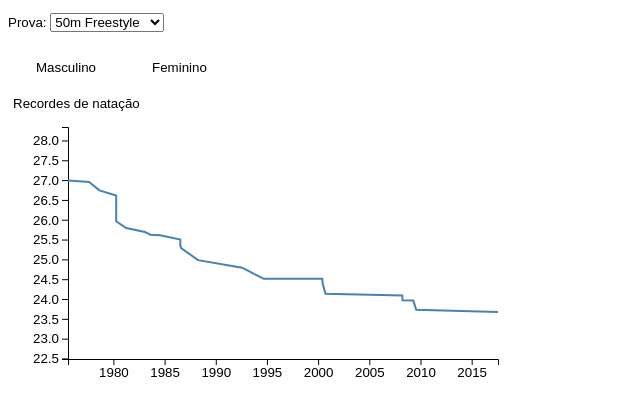
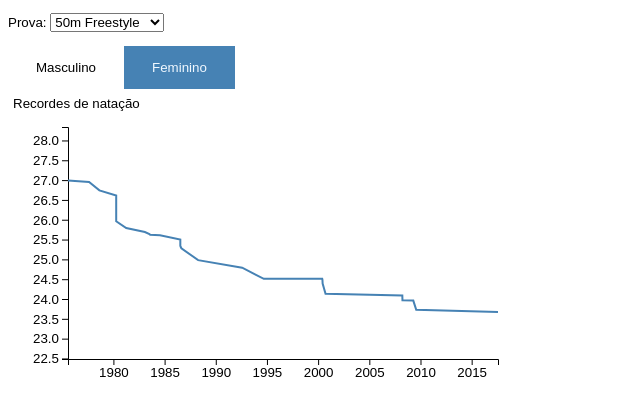
Before and after one commit to andrequeiroz/d3.workbench, a plain HTML site: page index.html in a window 1280 px wide. Both pictures are taken after a click on the button "Feminino". Shown: the whole page, without its empty margins (0-640 px from the left). Drawn offline with Linux system fonts and the light colour scheme.

Commit message:
cores dos botões

```diff
--- a/src/painel.js
+++ b/src/painel.js
@@ -22,8 +22,8 @@ function executar(dados) {
           .text(function(d) { return d.prova; });
 
     // menu de opções
-    var paineis = [{ "painel": "Masculino", "funcao": "painelMasculino(dados)" },
-                   { "painel": "Feminino", "funcao": "painelFeminino(dados)" }];
+    var paineis = [{ "painel": "Masculino", "id": "bMasculino", "funcao": "painelMasculino(dados, this.id)" },
+                   { "painel": "Feminino", "id": "bFeminino", "funcao": "painelFeminino(dados, this.id)" }];
 
     painel.append("div")
           .attr("id", "painel-menu")
@@ -31,11 +31,12 @@ function executar(dados) {
           .data(paineis)
           .enter()
           .append("button")
+          .attr("id", function(d) { return d.id; })
           .attr("class", "painel-botoes")
           .attr("onclick", function(d) { return d.funcao; })
           .text(function(d) { return d.painel; });
 
-    painelMasculino(dados);
+    painelMasculino(dados, "bMasculino");
   });
 }
 
@@ -70,7 +71,33 @@ function criarArea() {
   return resultado;
 }
 
-function painelMasculino(dados) {
+// marcar botão clicado
+function destacarBotao(botao) {
+
+  // pintar todos de branco
+  d3.selectAll("button.painel-botoes")
+    .style("background-color", "inherit")
+    .style("color", "inherit")
+    .on("mouseover", function() {
+      d3.select(this)
+        .style("background-color", "lightblue");
+    })
+    .on("mouseout", function() {
+      d3.select(this)
+        .style("background-color", "inherit");
+    });
+
+  // pintar o selecionado de azul
+  d3.select("button#" + botao)
+    .style("background-color", "steelblue")
+    .style("color", "aliceblue")
+    .on("mouseover", null)
+    .on("mouseout", null);
+}
+
+function painelMasculino(dados, botao) {
+
+  destacarBotao(botao);
 
   d3.json(dados).then(function(x) {
 
@@ -205,7 +232,9 @@ function painelMasculino(dados) {
   });
 }
 
-function painelFeminino(dados) {
+function painelFeminino(dados, botao) {
+
+  destacarBotao(botao);
 
   d3.json(dados).then(function(x) {
 
--- a/styles/painel.css
+++ b/styles/painel.css
@@ -5,15 +5,9 @@ p, text {
 
 .painel-botoes {
   border: none;
-  background-color: inherit;
   padding: 14px 28px;
   cursor: pointer;
   display: inline-block;
-}
-
-.painel-botoes:hover {
-  background: steelblue;
-  color: aliceblue;
 }
 
 path.serie {
```
